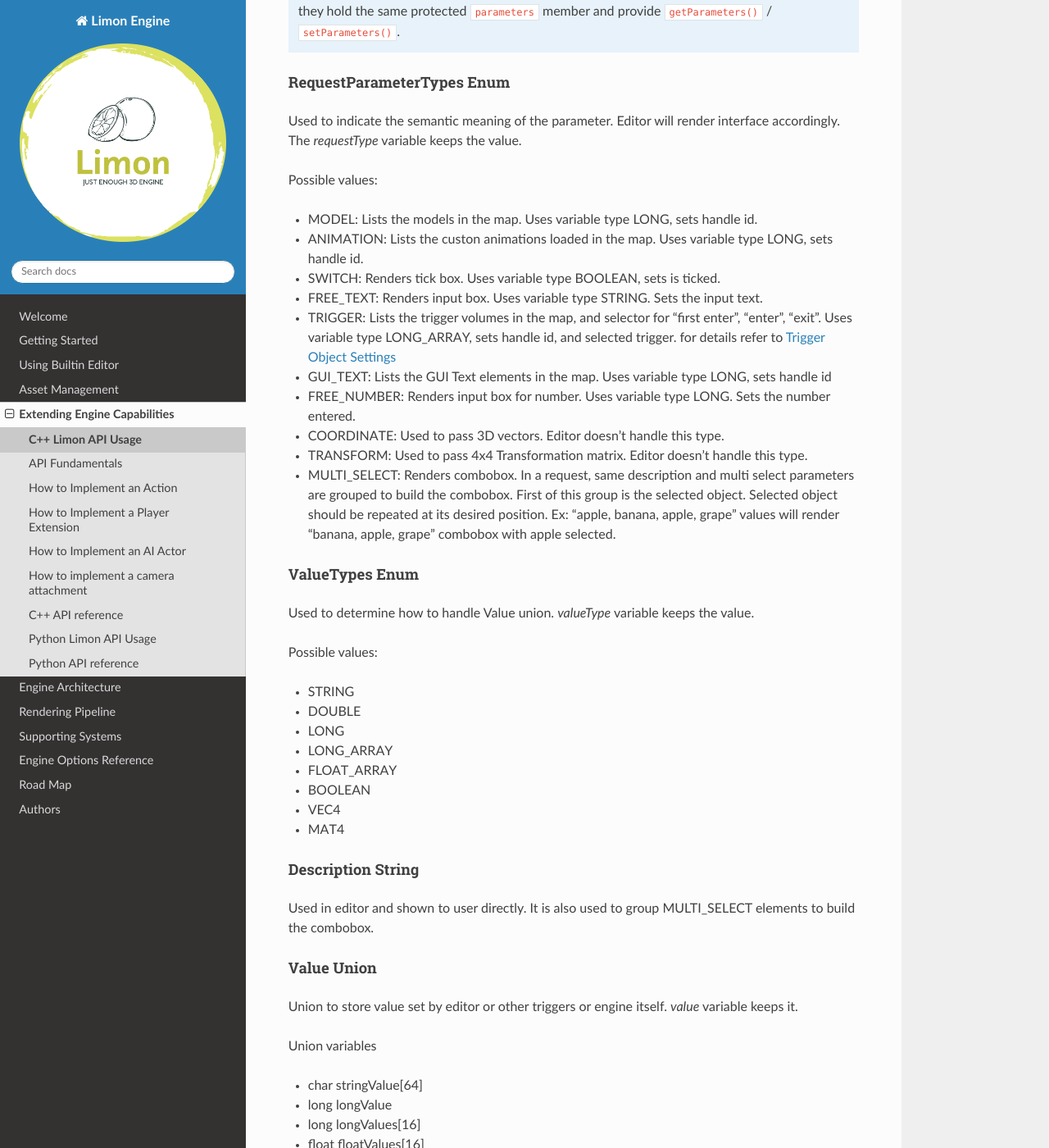
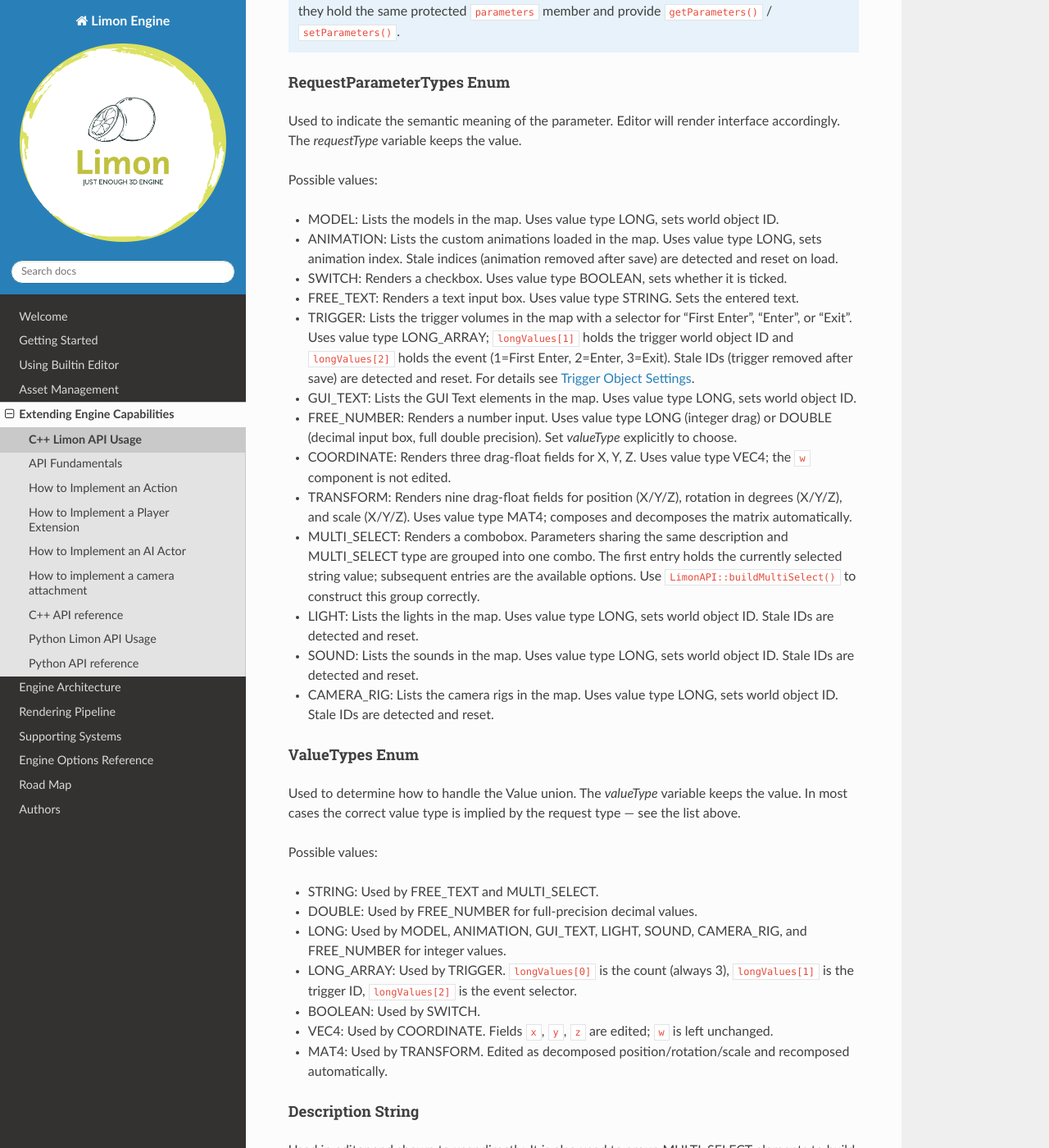
Before and after one commit to enginmanap/limonEngine-docs, a Sphinx documentation site: the page built from docs/ExtendingByAPI/CPPAPIUsage.rst, in a window 1280 px wide and 1400 px high, scrolled down 1823 px. Shown: the whole window at 82% size. Built offline with Sphinx 7.4.7 and the Read the Docs theme 3.1.0, drawn with Linux system fonts in a browser that asks for light colours.

Commit message:
update and explain generic parameter hints

```diff
--- a/docs/EngineArchitecture.rst
+++ b/docs/EngineArchitecture.rst
@@ -119,11 +119,11 @@ All five extension points -Actions, Player Extensions, AI Actors, Camera Attachm
 
 **RequestParameterType** -controls which editor widget is rendered:
 
-    ``MODEL``, ``ANIMATION``, ``SWITCH``, ``FREE_TEXT``, ``TRIGGER``, ``GUI_TEXT``, ``FREE_NUMBER``, ``COORDINATE``, ``TRANSFORM``, ``MULTI_SELECT``
+    ``MODEL``, ``ANIMATION``, ``SWITCH``, ``FREE_TEXT``, ``TRIGGER``, ``GUI_TEXT``, ``FREE_NUMBER``, ``COORDINATE``, ``TRANSFORM``, ``MULTI_SELECT``, ``LIGHT``, ``SOUND``, ``CAMERA_RIG``
 
 **ValueType** -describes the stored value:
 
-    ``STRING``, ``DOUBLE``, ``LONG``, ``LONG_ARRAY``, ``FLOAT_ARRAY``, ``BOOLEAN``, ``VEC4``, ``MAT4``
+    ``STRING``, ``DOUBLE``, ``LONG``, ``LONG_ARRAY``, ``BOOLEAN``, ``VEC4``, ``MAT4``
 
 For full documentation of GenericParameter usage in extensions, see :ref:`CPPAPIUsage`.
 
--- a/docs/ExtendingByAPI/CPPAPIUsage.rst
+++ b/docs/ExtendingByAPI/CPPAPIUsage.rst
@@ -74,32 +74,34 @@ Used to indicate the semantic meaning of the parameter. Editor will render inter
 
 Possible values:
 
-* MODEL: Lists the models in the map. Uses variable type LONG, sets handle id.
-* ANIMATION: Lists the custon animations loaded in the map. Uses variable type LONG, sets handle id.
-* SWITCH: Renders tick box. Uses variable type BOOLEAN, sets is ticked.
-* FREE_TEXT: Renders input box. Uses variable type STRING. Sets the input text.
-* TRIGGER: Lists the trigger volumes in the map, and selector for "first enter", "enter", "exit". Uses variable type LONG_ARRAY, sets handle id, and selected trigger. for details refer to :ref:`Trigger Object Editor`
-* GUI_TEXT: Lists the GUI Text elements in the map. Uses variable type LONG, sets handle id
-* FREE_NUMBER: Renders input box for number. Uses variable type LONG. Sets the number entered.
-* COORDINATE: Used to pass 3D vectors. Editor doesn't handle this type.
-* TRANSFORM: Used to pass 4x4 Transformation matrix. Editor doesn't handle this type.
-* MULTI_SELECT: Renders combobox. In a request, same description and multi select parameters are grouped to build the combobox. First of this group is the selected object. Selected object should be repeated at its desired position. Ex: "apple, banana, apple, grape" values will render "banana, apple, grape" combobox with apple selected.
+* MODEL: Lists the models in the map. Uses value type LONG, sets world object ID.
+* ANIMATION: Lists the custom animations loaded in the map. Uses value type LONG, sets animation index. Stale indices (animation removed after save) are detected and reset on load.
+* SWITCH: Renders a checkbox. Uses value type BOOLEAN, sets whether it is ticked.
+* FREE_TEXT: Renders a text input box. Uses value type STRING. Sets the entered text.
+* TRIGGER: Lists the trigger volumes in the map with a selector for "First Enter", "Enter", or "Exit". Uses value type LONG_ARRAY; ``longValues[1]`` holds the trigger world object ID and ``longValues[2]`` holds the event (1=First Enter, 2=Enter, 3=Exit). Stale IDs (trigger removed after save) are detected and reset. For details see :ref:`Trigger Object Editor`.
+* GUI_TEXT: Lists the GUI Text elements in the map. Uses value type LONG, sets world object ID.
+* FREE_NUMBER: Renders a number input. Uses value type LONG (integer drag) or DOUBLE (decimal input box, full double precision). Set *valueType* explicitly to choose.
+* COORDINATE: Renders three drag-float fields for X, Y, Z. Uses value type VEC4; the ``w`` component is not edited.
+* TRANSFORM: Renders nine drag-float fields for position (X/Y/Z), rotation in degrees (X/Y/Z), and scale (X/Y/Z). Uses value type MAT4; composes and decomposes the matrix automatically.
+* MULTI_SELECT: Renders a combobox. Parameters sharing the same description and MULTI_SELECT type are grouped into one combo. The first entry holds the currently selected string value; subsequent entries are the available options. Use ``LimonAPI::buildMultiSelect()`` to construct this group correctly.
+* LIGHT: Lists the lights in the map. Uses value type LONG, sets world object ID. Stale IDs are detected and reset.
+* SOUND: Lists the sounds in the map. Uses value type LONG, sets world object ID. Stale IDs are detected and reset.
+* CAMERA_RIG: Lists the camera rigs in the map. Uses value type LONG, sets world object ID. Stale IDs are detected and reset.
 
 ValueTypes Enum
 ===============
 
-Used to determine how to handle Value union. *valueType* variable keeps the value.
+Used to determine how to handle the Value union. The *valueType* variable keeps the value. In most cases the correct value type is implied by the request type — see the list above.
 
 Possible values:
 
-* STRING
-* DOUBLE
-* LONG
-* LONG_ARRAY
-* FLOAT_ARRAY
-* BOOLEAN
-* VEC4
-* MAT4
+* STRING: Used by FREE_TEXT and MULTI_SELECT.
+* DOUBLE: Used by FREE_NUMBER for full-precision decimal values.
+* LONG: Used by MODEL, ANIMATION, GUI_TEXT, LIGHT, SOUND, CAMERA_RIG, and FREE_NUMBER for integer values.
+* LONG_ARRAY: Used by TRIGGER. ``longValues[0]`` is the count (always 3), ``longValues[1]`` is the trigger ID, ``longValues[2]`` is the event selector.
+* BOOLEAN: Used by SWITCH.
+* VEC4: Used by COORDINATE. Fields ``x``, ``y``, ``z`` are edited; ``w`` is left unchanged.
+* MAT4: Used by TRANSFORM. Edited as decomposed position/rotation/scale and recomposed automatically.
 
 Description String
 ==================
--- a/docs/ExtendingByAPI/pythonApi.rst
+++ b/docs/ExtendingByAPI/pythonApi.rst
@@ -112,6 +112,9 @@ Enums
         COORDINATE = 7
         TRANSFORM = 8
         MULTI_SELECT = 9
+        LIGHT = 10
+        SOUND = 11
+        CAMERA_RIG = 12
 
 LogSubsystem
 ~~~~~~~~~~~~
```
